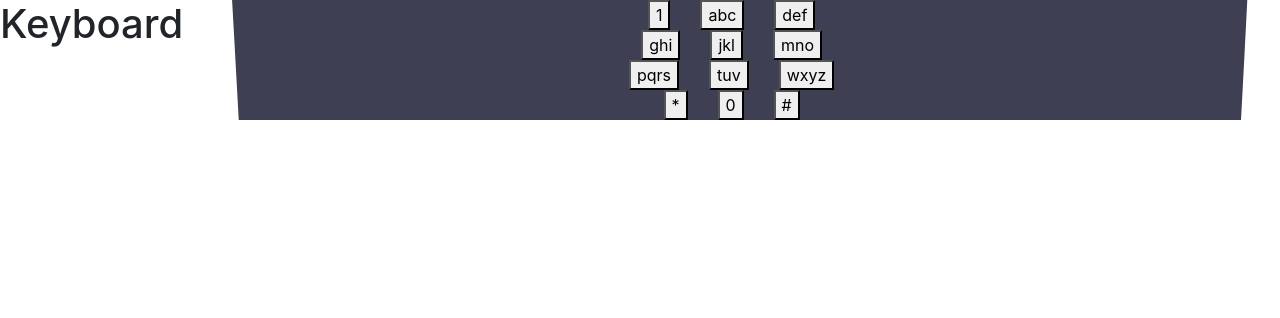
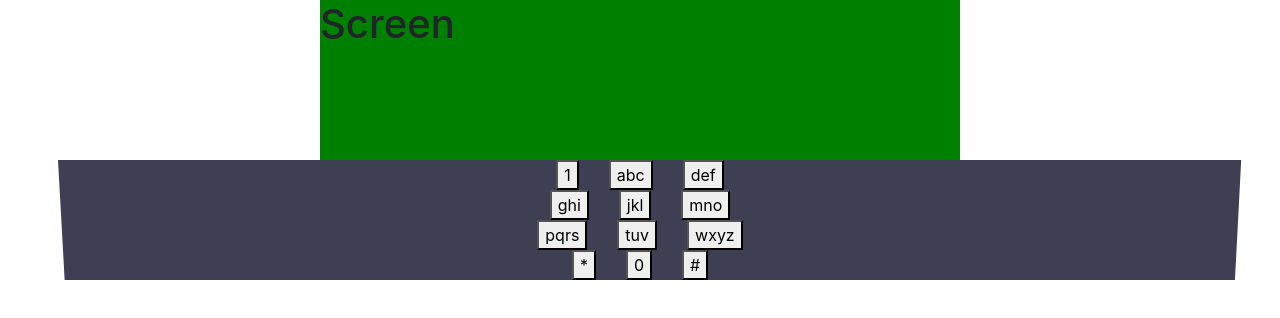
Before and after one commit to danielbpc2/accenture-tijolo, a React (Create React App) app: page / in a window 1280 px wide. Shown: the top 318 px of the page. Built offline with nearby package versions, Linux system fonts and the light colour scheme.

Commit message:
Keyboard: Screen added, Bootstrap rows

```diff
--- a/src/index.css
+++ b/src/index.css
@@ -15,5 +15,4 @@ code {
 main {
   height: 100%;
   width: 100%;
-  display: flex;
 }
--- a/src/pages/Keyboard/index.js
+++ b/src/pages/Keyboard/index.js
@@ -6,8 +6,10 @@ import KpButton from "../../components/KpButton";
 function Keyboard() {
   return (
     <main>
-      <h1>Keyboard</h1>
       <div className="content">
+        <div id="screen">
+          <h1>Screen</h1>
+        </div>
         <div id="keyboard">
           <div className="row">
             <div className="col-sm">
--- a/src/pages/Keyboard/styles.css
+++ b/src/pages/Keyboard/styles.css
@@ -14,4 +14,15 @@
 .content {
   width: 100%;
   height: 100%;
+  display: flex;
+  flex-direction: column;
+  flex: 1;
+  justify-content: center;
+  align-items: center;
 }
+
+#screen {
+  background-color: green;
+  height: 20vh;
+  width: 50%;
+}
```
